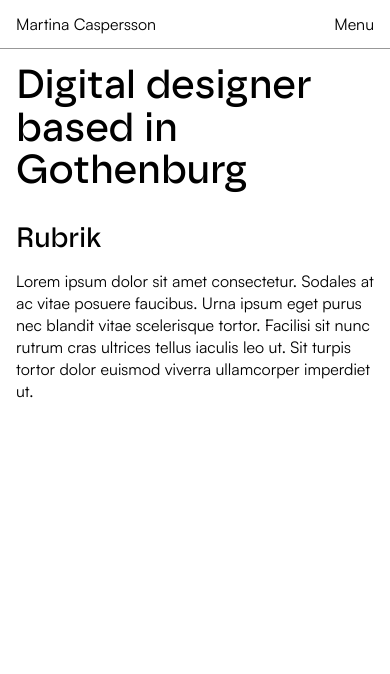
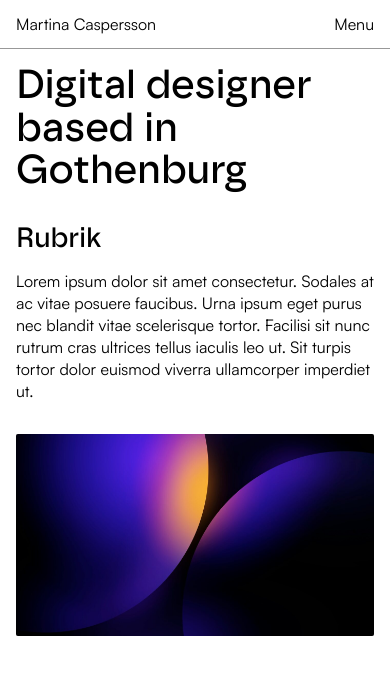
Before and after one commit to martinacaspersson/portfolio, a plain HTML site: page index.html in a window 390 px wide. Drawn offline with Linux system fonts and the light colour scheme.

Commit message:
Steg 4: hero-bild
- Bild över hela griden i 16:9 med hörnradie (2px mobil, 4px desktop)
- srcset med 1392px- och 2784px-version, fetchpriority high
- Alt-text på engelska som resten av sidan

Co-Authored-By: Claude Opus 5.5 <noreply@anthropic.com>
Claude-Session: https://claude.ai/code/session_01YB5i2smSMD5WPwACBREz5g

```diff
--- a/css/style.css
+++ b/css/style.css
@@ -276,6 +276,13 @@ h3 {
   }
 }
 
+/* ---------- Hero ---------- */
+/* Bild över hela griden i 16:9 (Figma: Media Card 1920/1080) */
+.hero__media {
+  grid-column: 1 / -1;
+  aspect-ratio: 1920 / 1080;
+}
+
 /* ---------- Hjälpklasser ---------- */
 .visually-hidden {
   position: absolute;
--- a/index.html
+++ b/index.html
@@ -42,8 +42,17 @@
       </div>
     </section>
 
-    <!-- Steg 4: Hero -->
-    <section class="hero" aria-label="Featured work"></section>
+    <section class="hero grid" aria-label="Featured work">
+      <figure class="media-card hero__media">
+        <img
+          src="assets/images/hero.jpg"
+          srcset="assets/images/hero-1392.jpg 1392w, assets/images/hero.jpg 2784w"
+          sizes="(min-width: 768px) calc(100vw - 48px), calc(100vw - 32px)"
+          width="2784" height="1566"
+          alt="Abstract artwork of glowing purple and orange spheres on a black background"
+          fetchpriority="high">
+      </figure>
+    </section>
 
     <!-- Steg 5: Project preview -->
     <section class="projects" id="case" aria-label="Projects"></section>
```
Also changed, not shown: assets/images/hero-1392.jpg (added), 1 other file.
